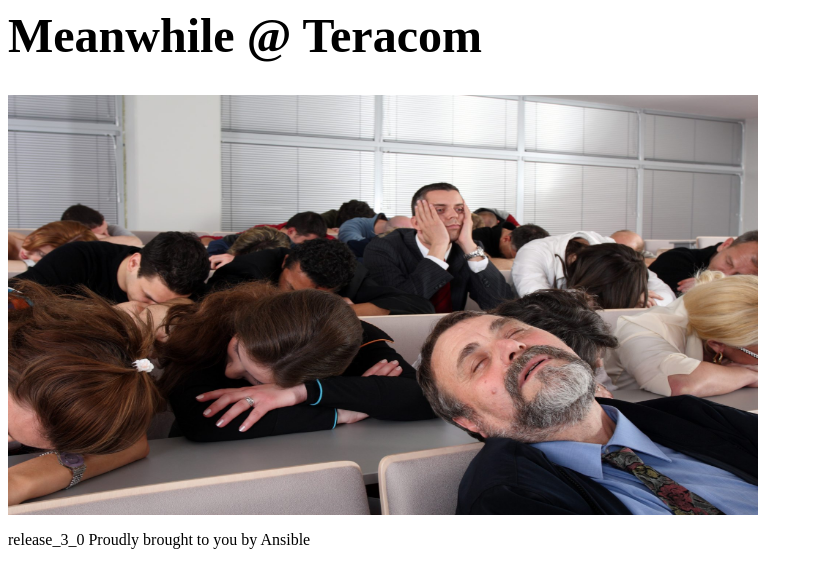
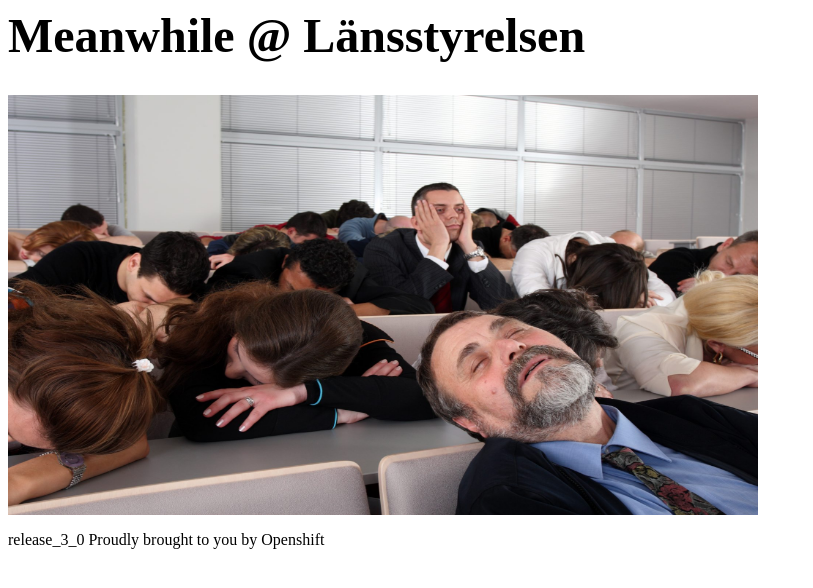
Before and after one commit to johanodell/webapp-demo, a plain HTML site: page index.html in a window 1280 px wide. Shown: the whole page, without its empty margins (0-813 px from the left). Drawn offline with Linux system fonts and the light colour scheme.

Commit message:
updated for new demo

```diff
--- a/index.html
+++ b/index.html
@@ -4,11 +4,11 @@
   </head>
   <body bgcolor=white>
 
-    <h1 style="font-size:300%;">Meanwhile @ Teracom</h1>
+    <h1 style="font-size:300%;">Meanwhile @ Länsstyrelsen</h1>
 
           <img src="webinar.jpg" height="420" width="750"
 
 
   </body>
-<p> release_3_0 Proudly brought to you by Ansible
+<p> release_3_0 Proudly brought to you by Openshift
 </html>
```
